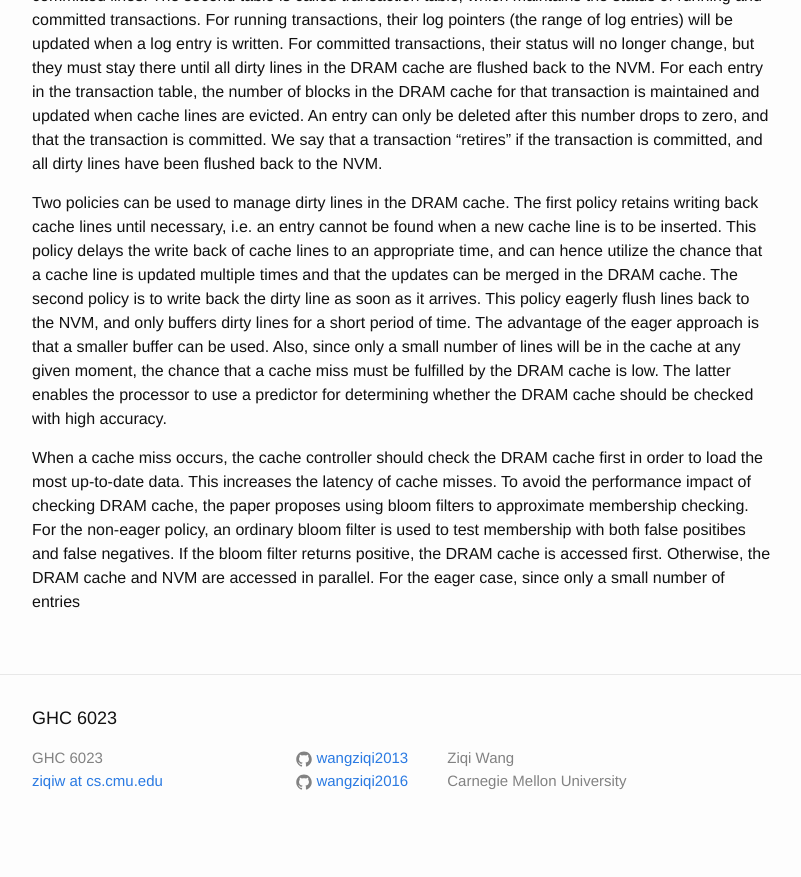
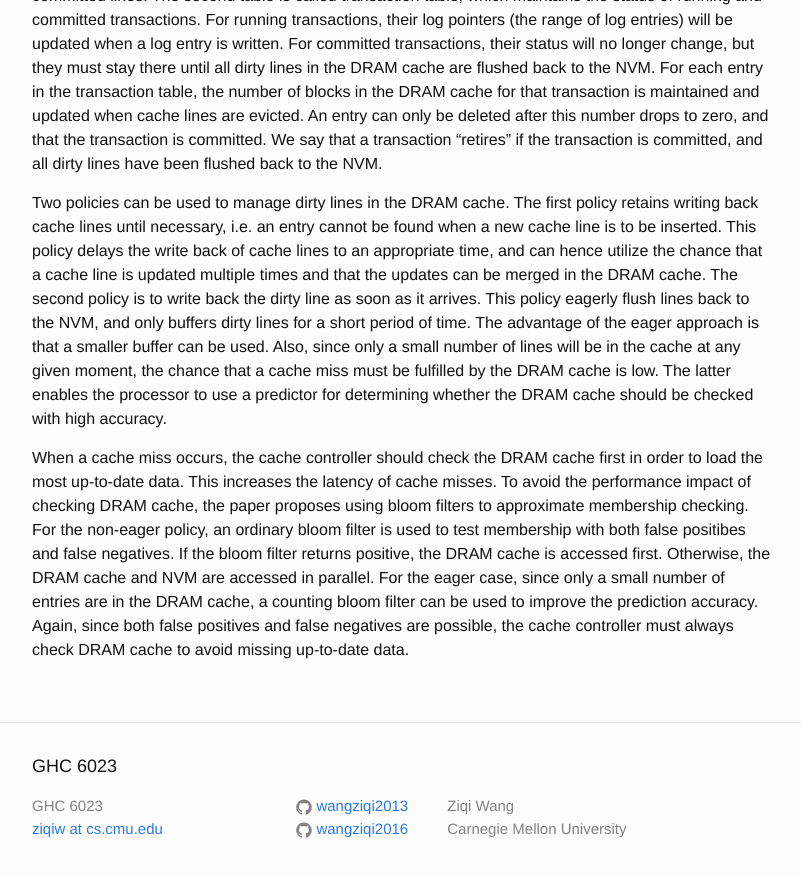
Before and after one commit to wangziqi2013/wangziqi2013.github.io, a Jekyll site: the page built from _posts/2019-01-05-redu.markdown, in a window 1280 px wide and 900 px high, scrolled down 2059 px. Shown: the top 877 px of the window, without its empty margins (238-1039 px from the left). Built offline with Jekyll 4.4.1, drawn with Linux system fonts in a browser that asks for light colours; before the commit the page ends 2911 px from its top, so only the background shows below that.

Commit message:
Finish bloom filter

```diff
--- a/_posts/2019-01-05-redu.markdown
+++ b/_posts/2019-01-05-redu.markdown
@@ -89,4 +89,6 @@ When a cache miss occurs, the cache controller should check the DRAM cache first
 This increases the latency of cache misses. To avoid the performance impact of checking DRAM cache, the paper proposes using
 bloom filters to approximate membership checking. For the non-eager policy, an ordinary bloom filter is used to test membership
 with both false positibes and false negatives. If the bloom filter returns positive, the DRAM cache is accessed first. Otherwise,
-the DRAM cache and NVM are accessed in parallel. For the eager case, since only a small number of entries
+the DRAM cache and NVM are accessed in parallel. For the eager case, since only a small number of entries are in the DRAM cache,
+a counting bloom filter can be used to improve the prediction accuracy. Again, since both false positives and false negatives
+are possible, the cache controller must always check DRAM cache to avoid missing up-to-date data.
```
